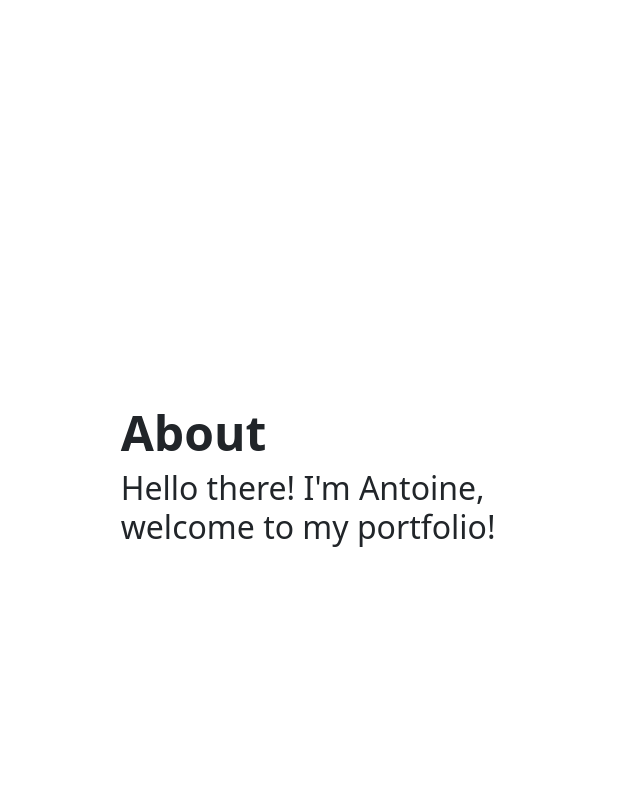
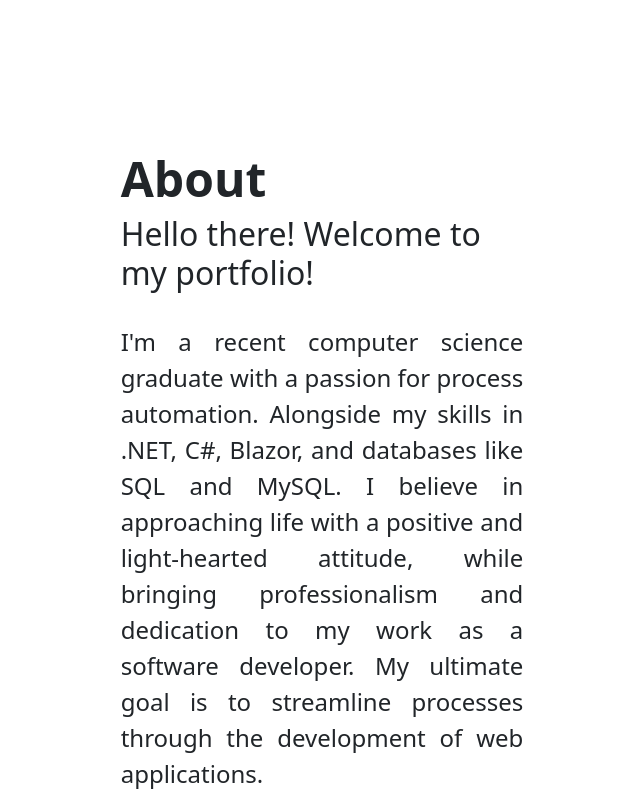
Before and after one commit to Dwarf1er/Dwarf1er.github.io, a React (Vite) app: page / in a window 1280 px wide. Shown: the part 680-1480 px from the top of the page, without its empty margins (318-958 px from the left). Built offline with nearby package versions, Linux system fonts and the light colour scheme.

Commit message:
Abstracted section height calculation and added boilerplate sections

```diff
--- a/index.html
+++ b/index.html
@@ -1,14 +1,16 @@
 <!DOCTYPE html>
 <html lang="en">
+
 <head>
   <meta charset="UTF-8" />
-    <link rel="icon" type="image/svg+xml" href="" />
+  <link rel="icon" type="image/png" href="/src/assets/AntoinePoulinLogo.ico" />
   <meta name="viewport" content="width=device-width, initial-scale=1.0" />
-    <title>Vite + React + TS</title>
+  <title>Antoine Poulin</title>
 </head>
 
 <body>
   <div id="root"></div>
   <script type="module" src="/src/main.tsx"></script>
 </body>
+
 </html>
--- a/src/App.tsx
+++ b/src/App.tsx
@@ -1,7 +1,10 @@
 import "./App.css";
 import Navbar from "./components/Navbar";
-import Home from "./components/Home";
-import About from "./components/About";
+import Home from "./components/sections/Home";
+import About from "./components/sections/About";
+import Skills from "./components/sections/Skills";
+import Projects from "./components/sections/Projects";
+import Contact from "./components/sections/Contact";
 
 function App() {
   return (
@@ -9,6 +12,9 @@ function App() {
       <Navbar />
       <Home />
       <About />
+      <Skills />
+      <Projects />
+      <Contact />
     </div>
   );
 }
--- a/src/components/Navbar.tsx
+++ b/src/components/Navbar.tsx
@@ -33,7 +33,6 @@ function Navbar() {
             <Nav.Link href="#about">About</Nav.Link>
             <Nav.Link href="#skills">Skills</Nav.Link>
             <Nav.Link href="#projects">Projects</Nav.Link>
-            <Nav.Link href="#socials">Socials</Nav.Link>
             <Nav.Link href="#contact">Contact</Nav.Link>
           </Nav>
         </ReactBootstrapNavbar.Collapse>
--- /dev/null
+++ b/src/components/sections/About.tsx
@@ -0,0 +1,43 @@
+import { useState, useEffect, useRef } from "react";
+import Container from "react-bootstrap/Container";
+import Row from "react-bootstrap/Row";
+import Col from "react-bootstrap/Col";
+import calculateRowHeight from "../../utils/calculateRowHeight";
+
+function About() {
+  const [navHeight, setNavHeight] = useState(0);
+  const rowsRef = useRef(null);
+  const rowHeight = calculateRowHeight(navHeight, rowsRef);
+
+  useEffect(() => {
+    const nav = document.querySelector("nav");
+    if (nav) {
+      setNavHeight(nav.offsetHeight);
+    }
+  }, []);
+
+  return (
+    <Container id="about" ref={rowsRef} fluid>
+      <Row className="align-items-center" style={{ height: rowHeight }}>
+        <Col md={4} className="text-start mx-auto">
+          <h1 className="display-5 fw-bold">About</h1>
+          <h2>Hello there! Welcome to my portfolio!</h2>
+          <br />
+          <p
+            className="fs-4"
+            style={{ textAlign: "justify", textJustify: "inter-word" }}
+          >
+            I'm a recent computer science graduate with a passion for process
+            automation. Alongside my skills in .NET, C#, Blazor, and databases
+            like SQL and MySQL. I believe in approaching life with a positive
+            and light-hearted attitude, while bringing professionalism and
+            dedication to my work as a software developer. My ultimate goal is
+            to streamline processes through the development of web applications.
+          </p>
+        </Col>
+      </Row>
+    </Container>
+  );
+}
+
+export default About;
--- /dev/null
+++ b/src/components/sections/Contact.tsx
@@ -0,0 +1,31 @@
+import { useState, useEffect, useRef } from "react";
+import Container from "react-bootstrap/Container";
+import Row from "react-bootstrap/Row";
+import Col from "react-bootstrap/Col";
+import calculateRowHeight from "../../utils/calculateRowHeight";
+
+function Contact() {
+  const [navHeight, setNavHeight] = useState(0);
+  const rowsRef = useRef(null);
+  const rowHeight = calculateRowHeight(navHeight, rowsRef);
+
+  useEffect(() => {
+    const nav = document.querySelector("nav");
+    if (nav) {
+      setNavHeight(nav.offsetHeight);
+    }
+  }, []);
+
+  return (
+    <Container id="contact" ref={rowsRef} fluid>
+      <Row className="align-items-center" style={{ height: rowHeight }}>
+        <Col md={4} className="text-start mx-auto">
+          <h1 className="display-5 fw-bold">Contact</h1>
+          <h2>CONTACT</h2>
+        </Col>
+      </Row>
+    </Container>
+  );
+}
+
+export default Contact;
--- a/src/components/Home.tsx
+++ b/src/components/sections/Home.tsx
@@ -3,10 +3,13 @@ import Container from "react-bootstrap/Container";
 import Row from "react-bootstrap/Row";
 import Col from "react-bootstrap/Col";
 import { ArrowDownSquare } from "react-bootstrap-icons";
+import calculateRowHeight from "../../utils/calculateRowHeight";
+import { Link } from "react-scroll";
 
 function Home() {
-  const rowsRef = useRef<HTMLDivElement>(null);
   const [navHeight, setNavHeight] = useState(0);
+  const rowsRef = useRef(null);
+  const rowHeight = calculateRowHeight(navHeight, rowsRef);
 
   useEffect(() => {
     const nav = document.querySelector("nav");
@@ -14,14 +17,6 @@ function Home() {
       setNavHeight(nav.offsetHeight);
     }
   }, []);
-
-  let numRows = 0;
-  let rowHeight = `calc((100vh - ${navHeight}px) / ${numRows})`;
-
-  if (rowsRef.current) {
-    numRows = rowsRef.current.querySelectorAll(".row").length;
-    rowHeight = `calc((100vh - ${navHeight}px) / ${numRows})`;
-  }
 
   return (
     <Container id="home" ref={rowsRef} fluid>
@@ -42,9 +37,15 @@ function Home() {
         style={{ height: rowHeight }}
       >
         <Col className="text-center mx-auto">
-          <a href="#projects">
+          <Link
+            to="projects"
+            spy={true}
+            smooth={true}
+            offset={-70}
+            duration={1000}
+          >
             <ArrowDownSquare color="" size={48} />
-          </a>
+          </Link>
         </Col>
       </Row>
     </Container>
--- /dev/null
+++ b/src/components/sections/Projects.tsx
@@ -0,0 +1,31 @@
+import { useState, useEffect, useRef } from "react";
+import Container from "react-bootstrap/Container";
+import Row from "react-bootstrap/Row";
+import Col from "react-bootstrap/Col";
+import calculateRowHeight from "../../utils/calculateRowHeight";
+
+function Projects() {
+  const [navHeight, setNavHeight] = useState(0);
+  const rowsRef = useRef(null);
+  const rowHeight = calculateRowHeight(navHeight, rowsRef);
+
+  useEffect(() => {
+    const nav = document.querySelector("nav");
+    if (nav) {
+      setNavHeight(nav.offsetHeight);
+    }
+  }, []);
+
+  return (
+    <Container id="projects" ref={rowsRef} fluid>
+      <Row className="align-items-center" style={{ height: rowHeight }}>
+        <Col md={4} className="text-start mx-auto">
+          <h1 className="display-5 fw-bold">Projects</h1>
+          <h2>PROJECTS</h2>
+        </Col>
+      </Row>
+    </Container>
+  );
+}
+
+export default Projects;
--- a/src/components/About.tsx
+++ b/src/components/sections/Skills.tsx
@@ -2,11 +2,12 @@ import { useState, useEffect, useRef } from "react";
 import Container from "react-bootstrap/Container";
 import Row from "react-bootstrap/Row";
 import Col from "react-bootstrap/Col";
-import { ArrowDownSquare } from "react-bootstrap-icons";
+import calculateRowHeight from "../../utils/calculateRowHeight";
 
-function About() {
-  const rowsRef = useRef<HTMLDivElement>(null);
+function Skills() {
   const [navHeight, setNavHeight] = useState(0);
+  const rowsRef = useRef(null);
+  const rowHeight = calculateRowHeight(navHeight, rowsRef);
 
   useEffect(() => {
     const nav = document.querySelector("nav");
@@ -15,24 +16,16 @@ function About() {
     }
   }, []);
 
-  let numRows = 0;
-  let rowHeight = `calc((100vh - ${navHeight}px) / ${numRows})`;
-
-  if (rowsRef.current) {
-    numRows = rowsRef.current.querySelectorAll(".row").length;
-    rowHeight = `calc((100vh - ${navHeight}px) / ${numRows})`;
-  }
-
   return (
-    <Container id="about" ref={rowsRef} fluid>
+    <Container id="skills" ref={rowsRef} fluid>
       <Row className="align-items-center" style={{ height: rowHeight }}>
         <Col md={4} className="text-start mx-auto">
-          <h1 className="display-5 fw-bold">About</h1>
-          <h2>Hello there! I'm Antoine, welcome to my portfolio!</h2>
+          <h1 className="display-5 fw-bold">Skills</h1>
+          <h2>SKILLS</h2>
         </Col>
       </Row>
     </Container>
   );
 }
 
-export default About;
+export default Skills;
--- /dev/null
+++ b/src/utils/calculateRowHeight.ts
@@ -0,0 +1,15 @@
+import { RefObject } from 'react';
+
+function calculateRowHeight(navHeight: number, rowsRef: RefObject<HTMLDivElement>): string {
+  let numRows = 0;
+  let rowHeight = `calc((100vh - ${navHeight}px) / ${numRows})`;
+
+  if (rowsRef.current) {
+    numRows = rowsRef.current.querySelectorAll(".row").length;
+    rowHeight = `calc((100vh - ${navHeight}px) / ${numRows})`;
+  }
+
+  return rowHeight;
+}
+
+export default calculateRowHeight;
```
Also changed, not shown: 1 other file (tests, documents, lock files or other folders). Lines whose indentation alone changed are shown as unchanged.
